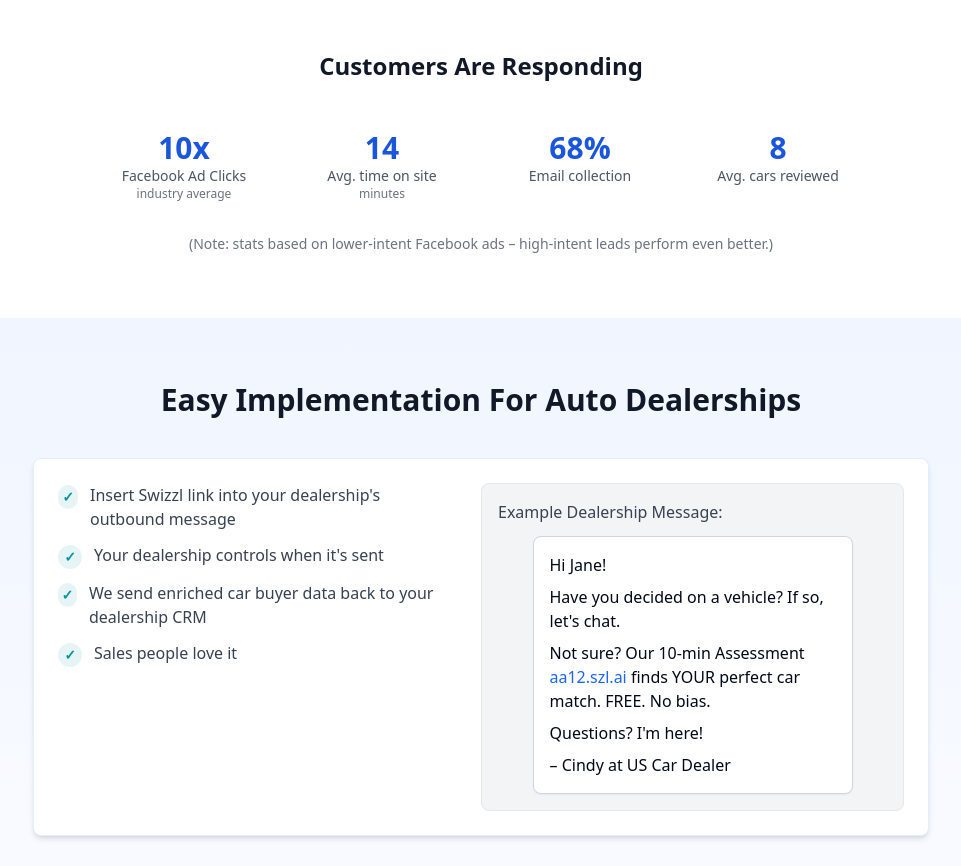
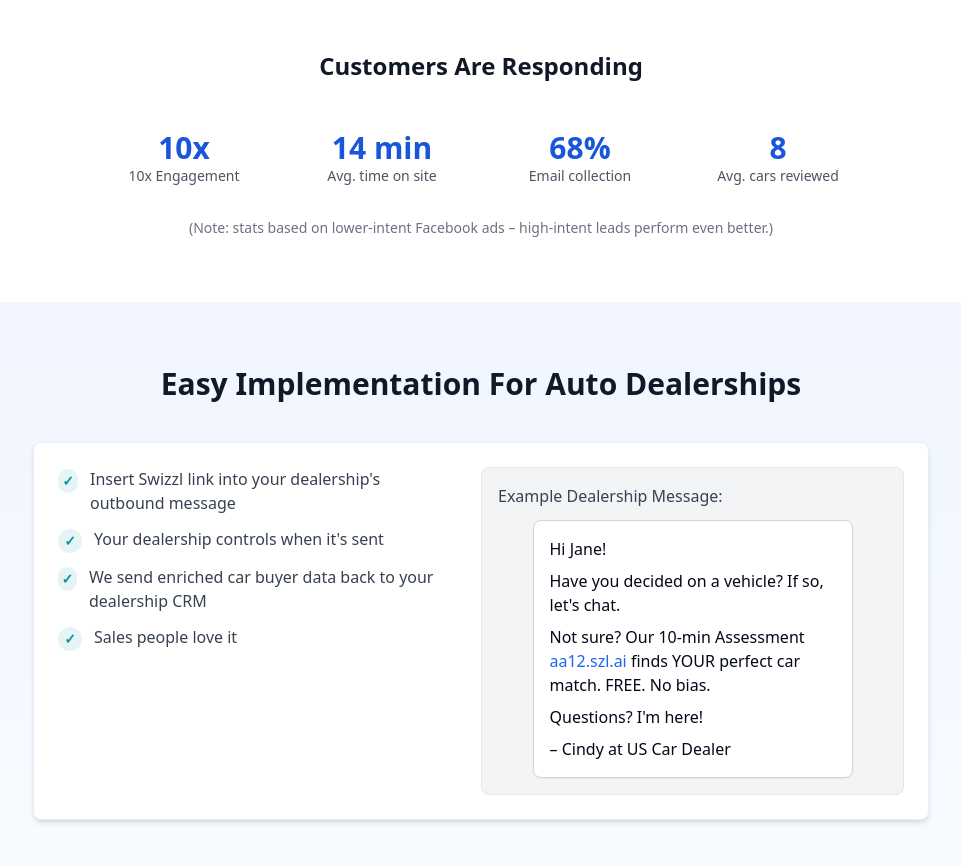
Before and after one commit to davidkrandall/swizzl-car-confidante-71, a React (Vite) app: page / in a window 1280 px wide. Shown: the part 3540-4406 px from the top of the page, without its empty margins (159-1120 px from the left). Built offline with nearby package versions, Linux system fonts and the light colour scheme.

Commit message:
Refactor: Update stats section
Update the stats section with the new values.

```diff
--- a/src/components/TestimonialsSection.tsx
+++ b/src/components/TestimonialsSection.tsx
@@ -18,8 +18,8 @@ const TestimonialsSection = () => {
   ];
 
   const stats = [
-    { label: "Facebook Ad Clicks", value: "10x", description: "industry average" },
-    { label: "Avg. time on site", value: "14", description: "minutes" },
+    { label: "10x Engagement", value: "10x", description: "" },
+    { label: "Avg. time on site", value: "14 min", description: "" },
     { label: "Email collection", value: "68%", description: "" },
     { label: "Avg. cars reviewed", value: "8", description: "" },
   ];
```
